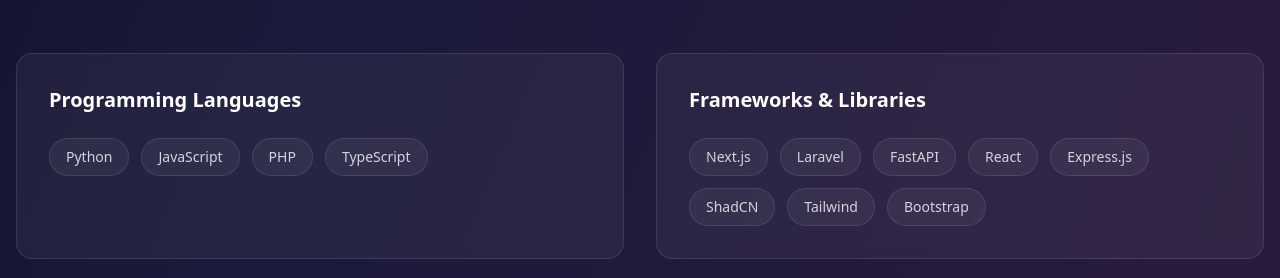
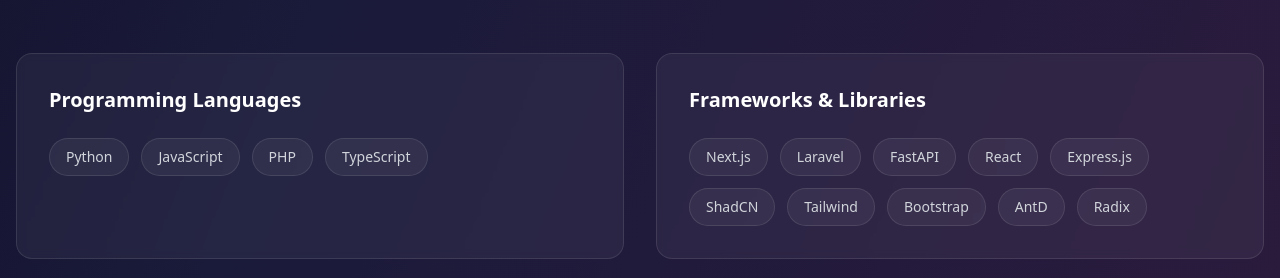
Before and after one commit to Ruzell11/portfolio-2025, a React (Vite) app: page / in a window 1280 px wide. Shown: the part 2356-2634 px from the top of the page. Built offline with nearby package versions, Linux system fonts and the light colour scheme.

Commit message:
add framework tools

```diff
--- a/src/App.tsx
+++ b/src/App.tsx
@@ -170,7 +170,7 @@ function App() {
               },
               {
                 title: "Frameworks & Libraries",
-                skills: ['Next.js', 'Laravel', 'FastAPI', 'React', 'Express.js', 'ShadCN', 'Tailwind', 'Bootstrap']
+                skills: ['Next.js', 'Laravel', 'FastAPI', 'React', 'Express.js', 'ShadCN', 'Tailwind', 'Bootstrap', 'AntD', 'Radix']
               },
               {
                 title: "Cloud & DevOps",
```
